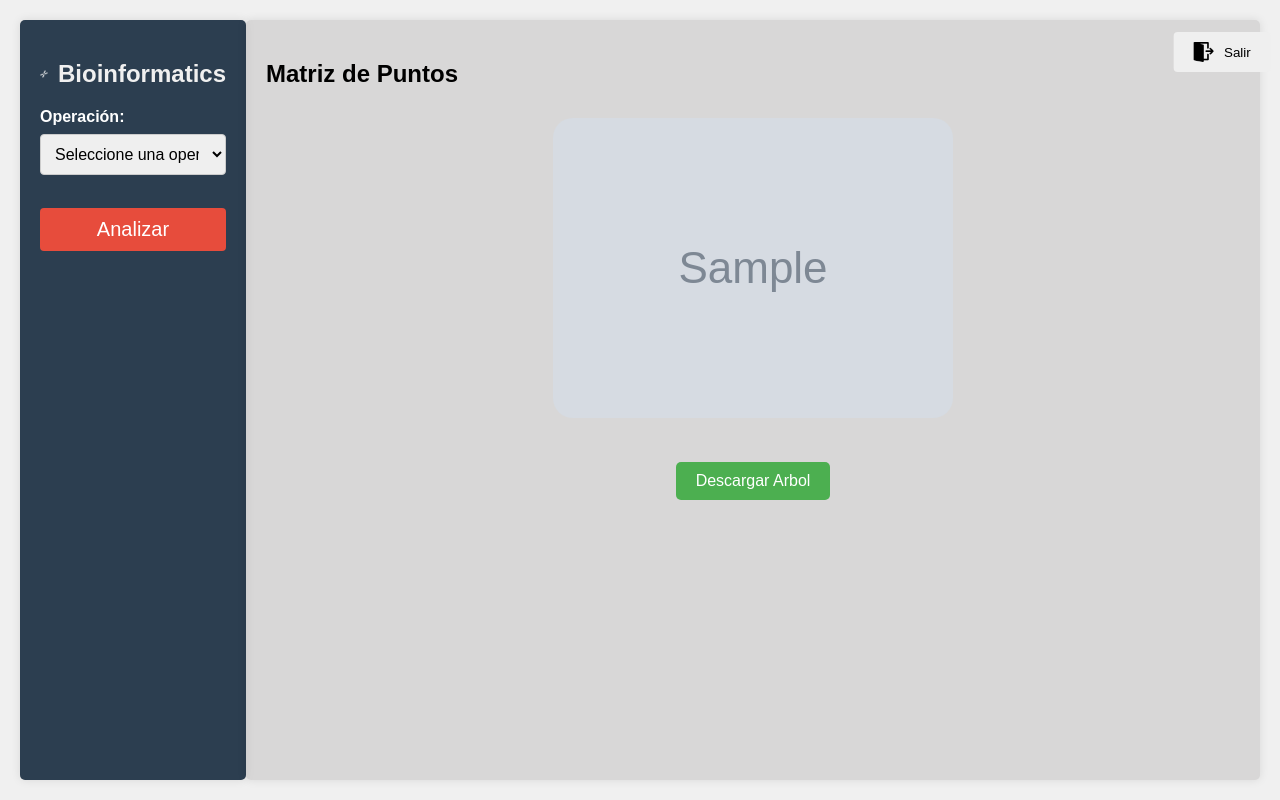
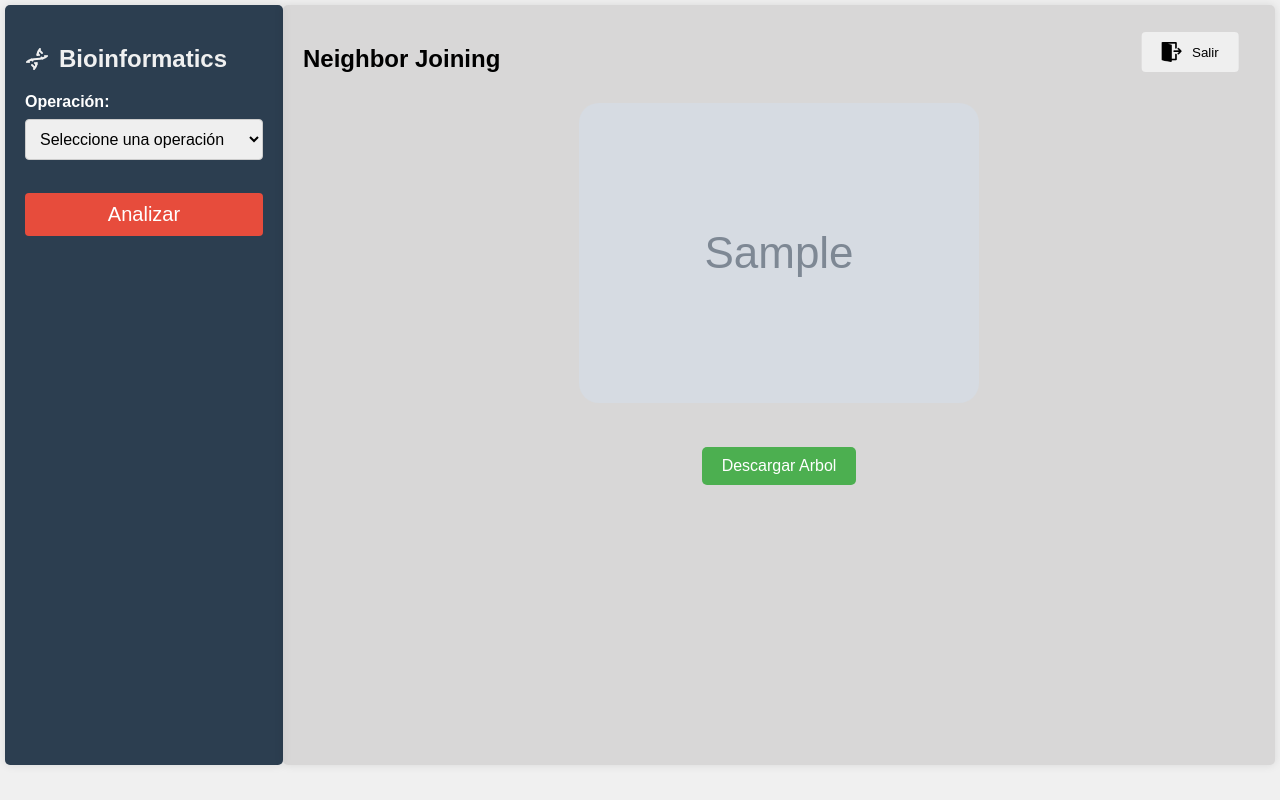
Before and after one commit to Ronald-Gutierrez/Visualizador-de-BioInfo, a Flask app: template templates/neighbor_joining.html in a window 1280 px wide. Run offline with Flask 3, Linux system fonts and the light colour scheme; the template is opened without the code that fills it: most values are stand-ins (such as "Sample title", 1, 10 or a date in 2020); grey boxes marked "Sample" are stand-in pictures; parts of the project's set-up code (start-up, migrations or seed data) failed here and were passed over.

Commit message:
Small changes to css

```diff
--- a/static/css/styles.css
+++ b/static/css/styles.css
@@ -6,9 +6,10 @@
     margin-top: 20px;
     background-attachment: fixed;
 }
+
 body {
     font-family: Arial, sans-serif;
-    margin: 20px;
+    margin: 5px;
     background-color: #f0f0f0;
 }
 
@@ -16,13 +17,14 @@ body {
     display: flex;
     justify-content: space-between;
 }
+
 .header {
     display: flex;
     align-items: center;
-  }
+}
 
 .form-container {
-    width: 15%;
+    width: 20%;
     height: 90vh;
     background-color: #fff;
     color: #f0f0f0;
@@ -30,7 +32,6 @@ body {
     border-radius: 5px;
     box-shadow: 0 0 10px rgba(0, 0, 0, 0.1);
     background-color: #2c3e50;
-
 }
 
 .result-container {
@@ -80,6 +81,7 @@ input[type="text"] {
     font-size: 16px;
     box-sizing: border-box;
 }
+
 input[type="number"] {
     width: 25%;
     padding: 10px;
@@ -111,7 +113,7 @@ input[type="submit"]:hover {
     width: 24px;
     height: 24px;
     margin-right: 10px;
-  }
+}
 
 #analyzeButton {
     background-color: #e74c3c;
@@ -122,6 +124,7 @@ input[type="submit"]:hover {
     cursor: pointer;
     width: 100%;
 }
+
 #additionalInputStart {
     background-color: #3498db;
     color: rgb(17, 17, 17);
@@ -133,25 +136,36 @@ input[type="submit"]:hover {
     margin-bottom: 10px;
     font-size: 15px;
 }
+
 #resetButton {
 
     border: none;
-    padding: 10px 20px; /* Ajusta el padding para incluir la imagen */
+    padding: 10px 20px;
+    /* Ajusta el padding para incluir la imagen */
     border-radius: 4px;
     cursor: pointer;
-    width: auto; /* Ajusta según sea necesario */
-    position: absolute; /* Para posicionar el botón de forma absoluta */
-    z-index: 1000; /* Asegúrate de que el botón esté encima de otros elementos */
-    top: 4%; /* Ajusta según sea necesario para posicionar el botón verticalmente */
-    left: 95.5%; /* Para centrar horizontalmente */
-    transform: translateX(-50%); /* Para centrar horizontalmente */
+    width: auto;
+    /* Ajusta según sea necesario */
+    position: absolute;
+    /* Para posicionar el botón de forma absoluta */
+    z-index: 1000;
+    /* Asegúrate de que el botón esté encima de otros elementos */
+    top: 4%;
+    /* Ajusta según sea necesario para posicionar el botón verticalmente */
+    left: 93%;
+    /* Para centrar horizontalmente */
+    transform: translateX(-50%);
+    /* Para centrar horizontalmente */
     display: flex;
     align-items: center;
     justify-content: center;
 }
 
 .button-icon {
-    width: 20px; /* Ajusta el tamaño de la imagen */
-    height: 20px; /* Ajusta el tamaño de la imagen */
-    margin-right: 10px; /* Espacio entre la imagen y el texto */
+    width: 20px;
+    /* Ajusta el tamaño de la imagen */
+    height: 20px;
+    /* Ajusta el tamaño de la imagen */
+    margin-right: 10px;
+    /* Espacio entre la imagen y el texto */
 }
--- a/templates/neighbor_joining.html
+++ b/templates/neighbor_joining.html
@@ -31,7 +31,7 @@
     }
 </style>
 
-<h2>Matriz de Puntos</h2>
+<h2>Neighbor Joining</h2>
 
 <div class="matrix-container">
     <img src="{{ filepath }}" alt="Neighbor Joining" class="matrix-image">
```
Also changed, not shown: static/result_img/neighbor_joining.png.
